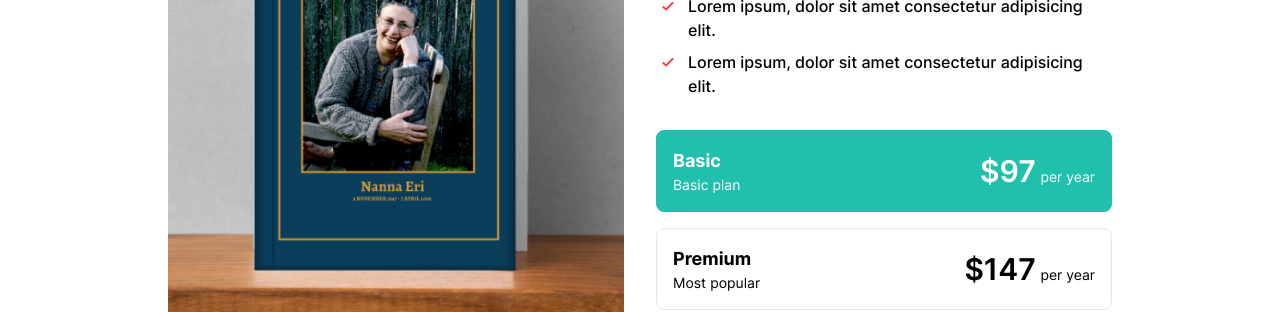
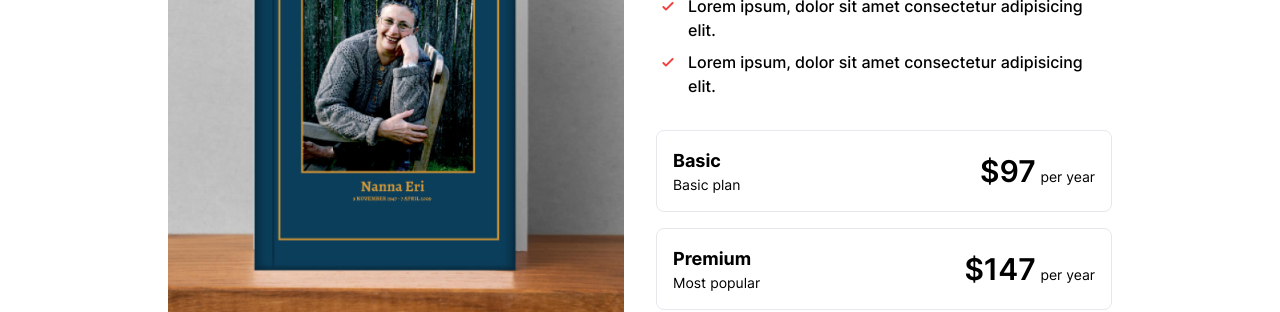
Before and after one commit to atweberlly/familywise, a Next.js app: page / in a window 1280 px wide. Shown: the part 3380-3692 px from the top of the page. Built offline with nearby package versions, Linux system fonts and the light colour scheme; no server answers; the database is empty.

Commit message:
Change event to onclick

```diff
--- a/src/pages/index.tsx
+++ b/src/pages/index.tsx
@@ -344,8 +344,7 @@ export default function Home() {
                     name="plan"
                     type="radio"
                     value="basic"
-                    checked={true}
-                    onChange={() => {
+                    onClick={() => {
                       setProductInfo(classic)
                     }}
                   />
```
